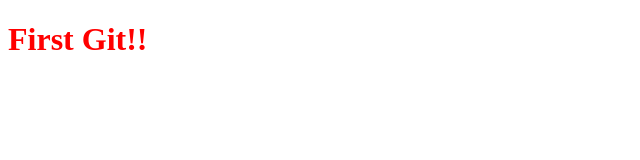
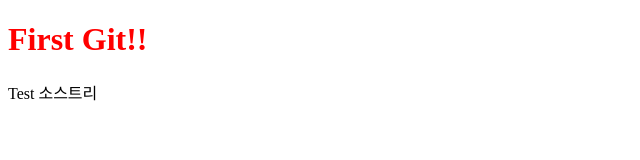
Before and after one commit to kimyucheol/git-test, a plain HTML site: page index.html in a window 1280 px wide. Shown: the whole page, without its empty margins (0-640 px from the left). Drawn offline with Linux system fonts and the light colour scheme.

Commit message:
P태그 추가

```diff
--- a/index.html
+++ b/index.html
@@ -9,5 +9,6 @@
 </head>
 <body>
     <h1>First Git!!</h1>
+    <p>Test 소스트리</p>
 </body>
 </html>
```
